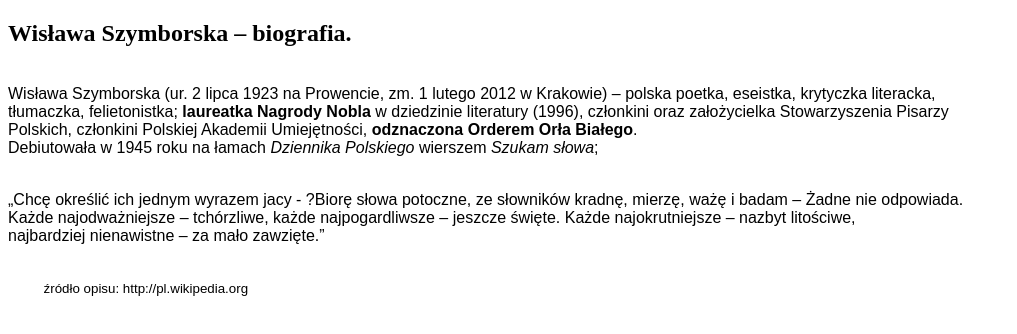
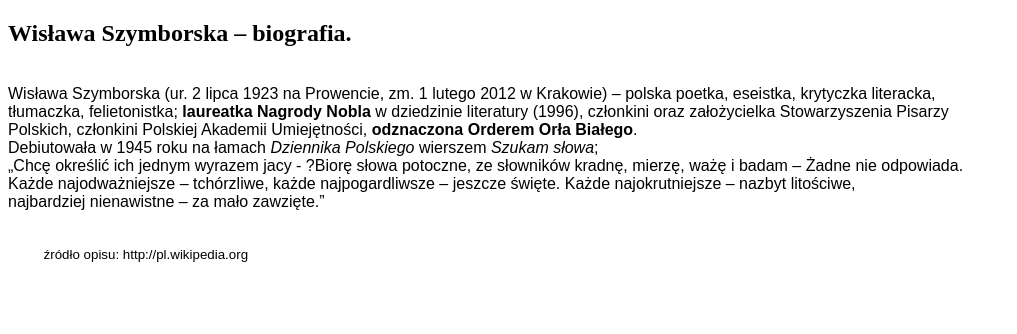
Before and after one commit to Soltys-wsi/zadanie_2, a plain HTML site: page index.html in a window 1280 px wide. Shown: the whole page, without its empty margins (0-1017 px from the left). Drawn offline with Linux system fonts and the light colour scheme.

Commit message:
index.html

```diff
--- a/index.html
+++ b/index.html
@@ -13,8 +13,6 @@ Wisława Szymborska (ur. 2 lipca 1923 na Prowencie, zm. 1 lutego 2012 w Krakowie
 tłumaczka, felietonistka; <strong>laureatka Nagrody Nobla</strong> w dziedzinie literatury (1996), członkini oraz założycielka Stowarzyszenia Pisarzy
 Polskich, członkini Polskiej Akademii Umiejętności, <strong>odznaczona Orderem Orła Białego</strong>.
 Debiutowała w 1945 roku na łamach <cite>Dziennika Polskiego</cite> wierszem <cite>Szukam słowa</cite>;
-</p>
-<p style="white-space: pre-wrap; font-family: Arial;">
 <q>Chcę określić ich jednym wyrazem jacy - ?Biorę słowa potoczne, ze słowników kradnę, mierzę, ważę i badam – Żadne nie odpowiada.
 Każde najodważniejsze – tchórzliwe, każde najpogardliwsze – jeszcze święte. Każde najokrutniejsze – nazbyt litościwe,
 najbardziej nienawistne – za mało zawzięte.</q>
```
